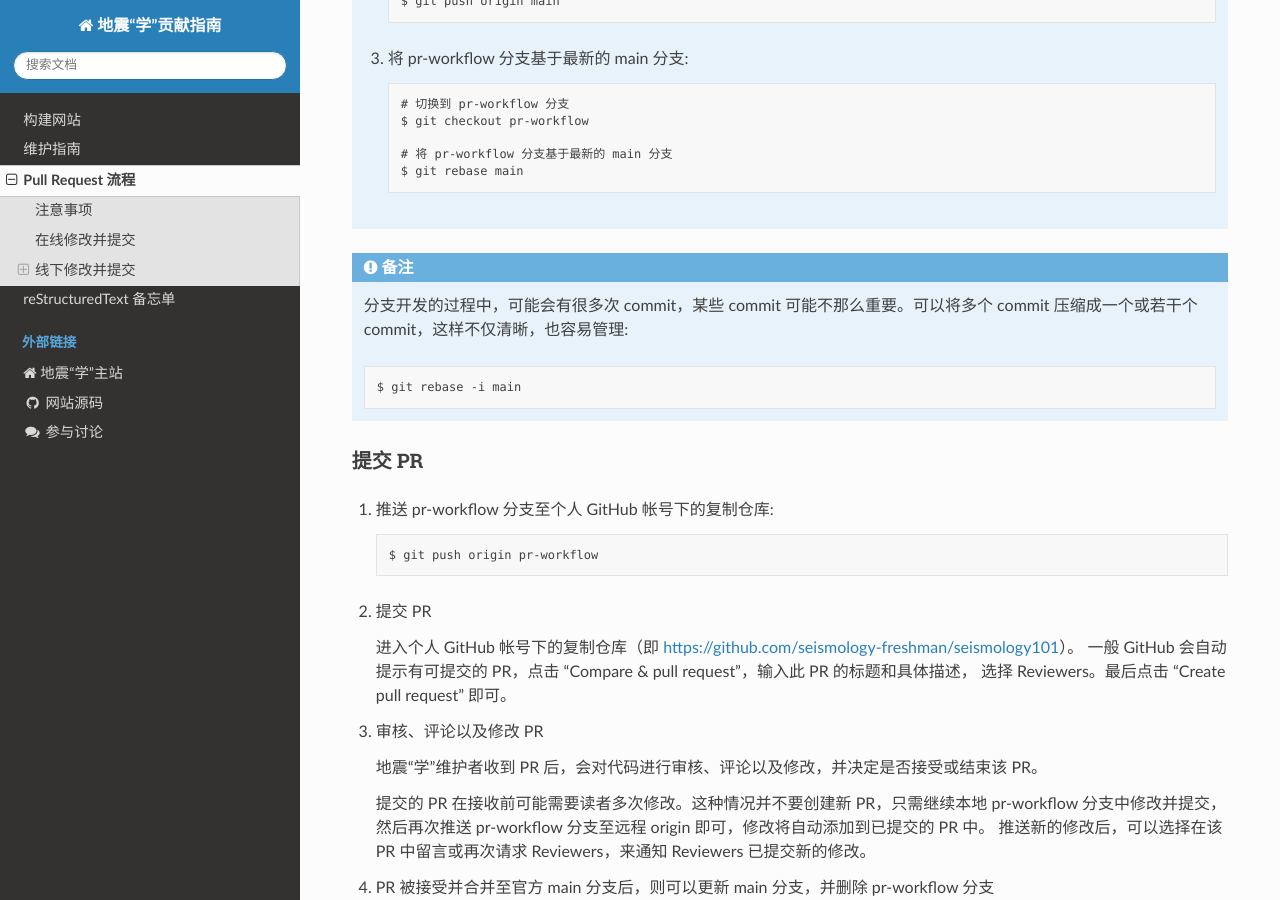
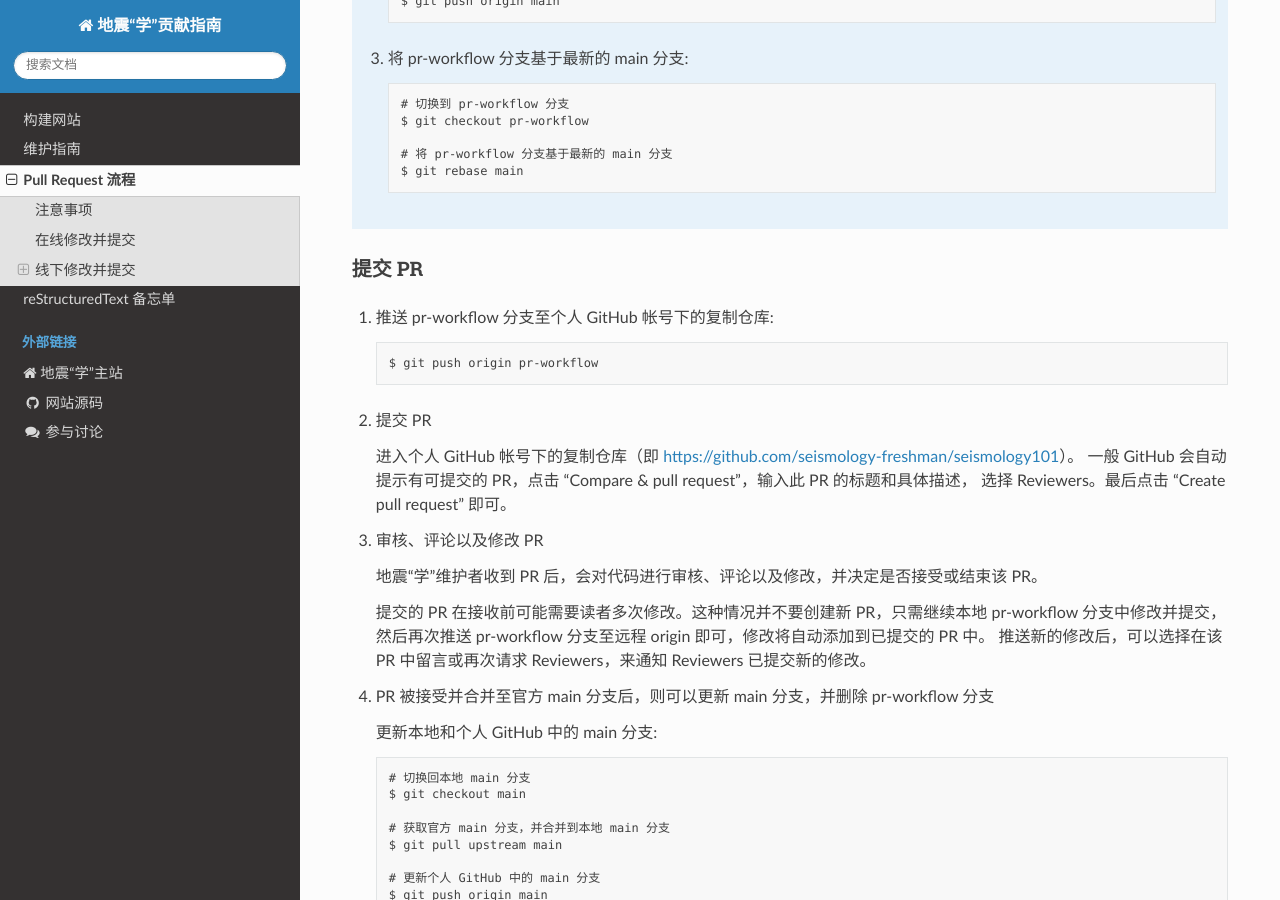
Before and after one commit to seismo-learn/contributing, a Sphinx documentation site: the page built from source/pull-request.rst, in a window 1280 px wide and 900 px high, scrolled down 3547 px. Built offline with Sphinx 7.4.7 and the Read the Docs theme 2.0.0, drawn with Linux system fonts in a browser that asks for light colours.

Commit message:
Remove squashing commits

```diff
--- a/source/pull-request.rst
+++ b/source/pull-request.rst
@@ -187,13 +187,6 @@ Pull Request 流程
            # 将 pr-workflow 分支基于最新的 main 分支
            $ git rebase main
 
-.. note::
-
-   分支开发的过程中，可能会有很多次 commit，某些 commit 可能不那么重要。可以将多个 commit
-   压缩成一个或若干个 commit，这样不仅清晰，也容易管理::
-
-       $ git rebase -i main
-
 提交 PR
 ^^^^^^^^
 
```
